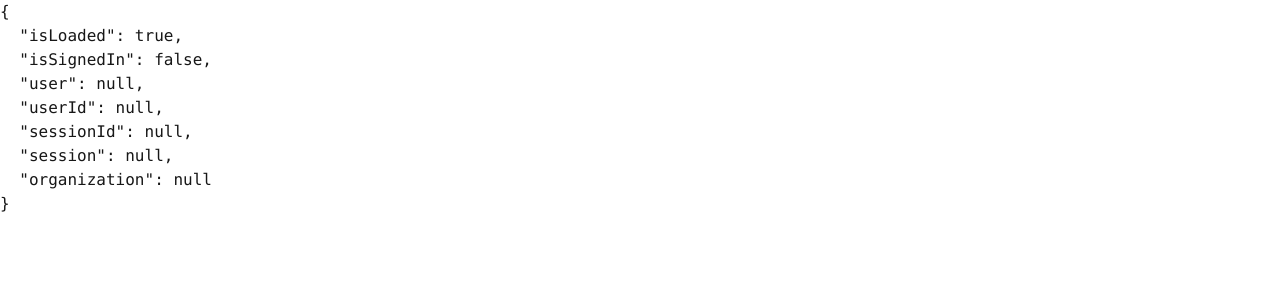
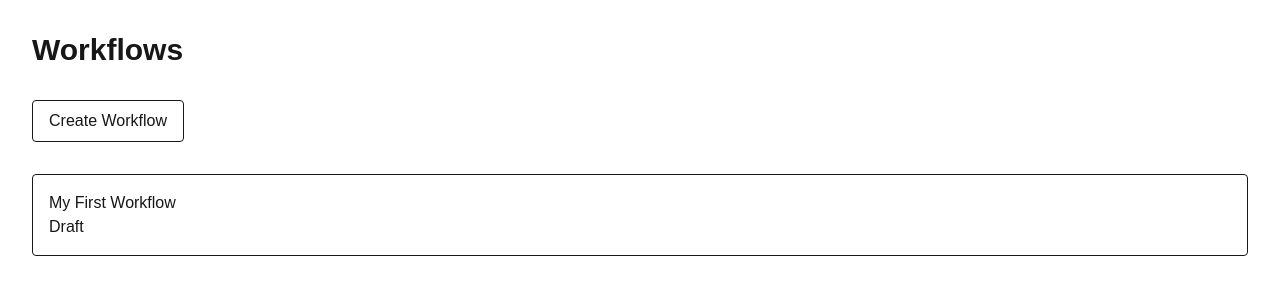
Before and after one commit to gaurav3625/workflow-builder, a Next.js app: page /dashboard in a window 1280 px wide. Shown: the top 300 px of the page. Built offline with nearby package versions, Linux system fonts and the light colour scheme; no server answers.

Commit message:
feat: dashboard skeleton

```diff
--- a/app/dashboard/page.tsx
+++ b/app/dashboard/page.tsx
@@ -1,11 +1,24 @@
-import { auth } from "@clerk/nextjs/server";
+import { UserButton } from "@clerk/nextjs";
 
-export default async function Dashboard() {
-  const data = await auth();
+export default function DashboardPage() {
+  return (
+    <main className="min-h-screen p-8">
+      <div className="flex items-center justify-between mb-8">
+        <h1 className="text-3xl font-bold">
+          Workflows
+        </h1>
 
-  return (
-    <pre>
-      {JSON.stringify(data, null, 2)}
-    </pre>
+        <UserButton />
+      </div>
+
+      <button className="px-4 py-2 border rounded">
+        Create Workflow
+      </button>
+
+      <div className="mt-8 border rounded p-4">
+        <h2>My First Workflow</h2>
+        <p>Draft</p>
+      </div>
+    </main>
   );
 }
```
